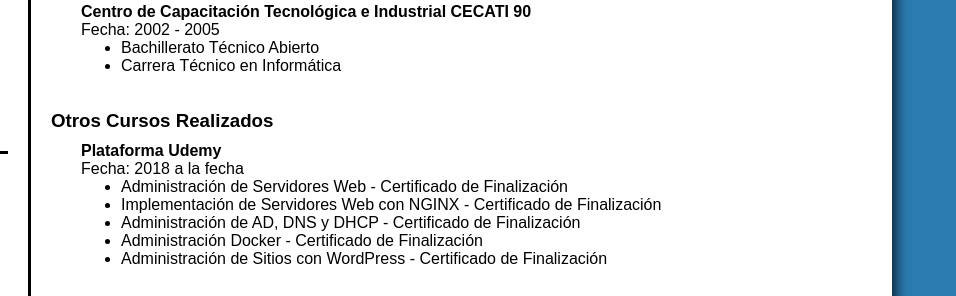
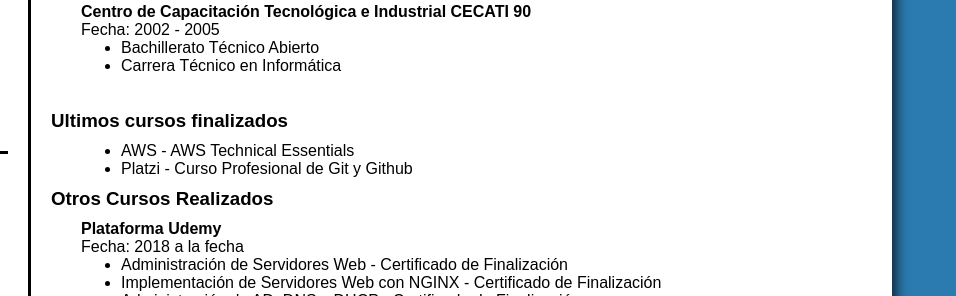
Before and after one commit to abarranco79/CV_JoaquinBarranco, a plain HTML site: page index.html in a window 1280 px wide. Shown: the part 656-952 px from the top of the page, 324-1280 px from the left. Drawn offline with Linux system fonts and the light colour scheme.

Commit message:
Adicion ultimos cursos

```diff
--- a/index.html
+++ b/index.html
@@ -137,6 +137,13 @@
                 </div>
             </div>
             <div class="datos1">
+                <h3>Ultimos cursos finalizados</h3>
+                <div class="formacion1">
+                    <ul>
+                        <li>AWS - AWS Technical Essentials</li>
+                        <li>Platzi - Curso Profesional de Git y Github</li>
+                    </ul>
+                </div>
                 <h3>Otros Cursos Realizados</h3>
                 <div class="formacion1">
                     <h4>Plataforma Udemy</h4>
```
Also changed, not shown: index_en.html (+7 -0 lines).
